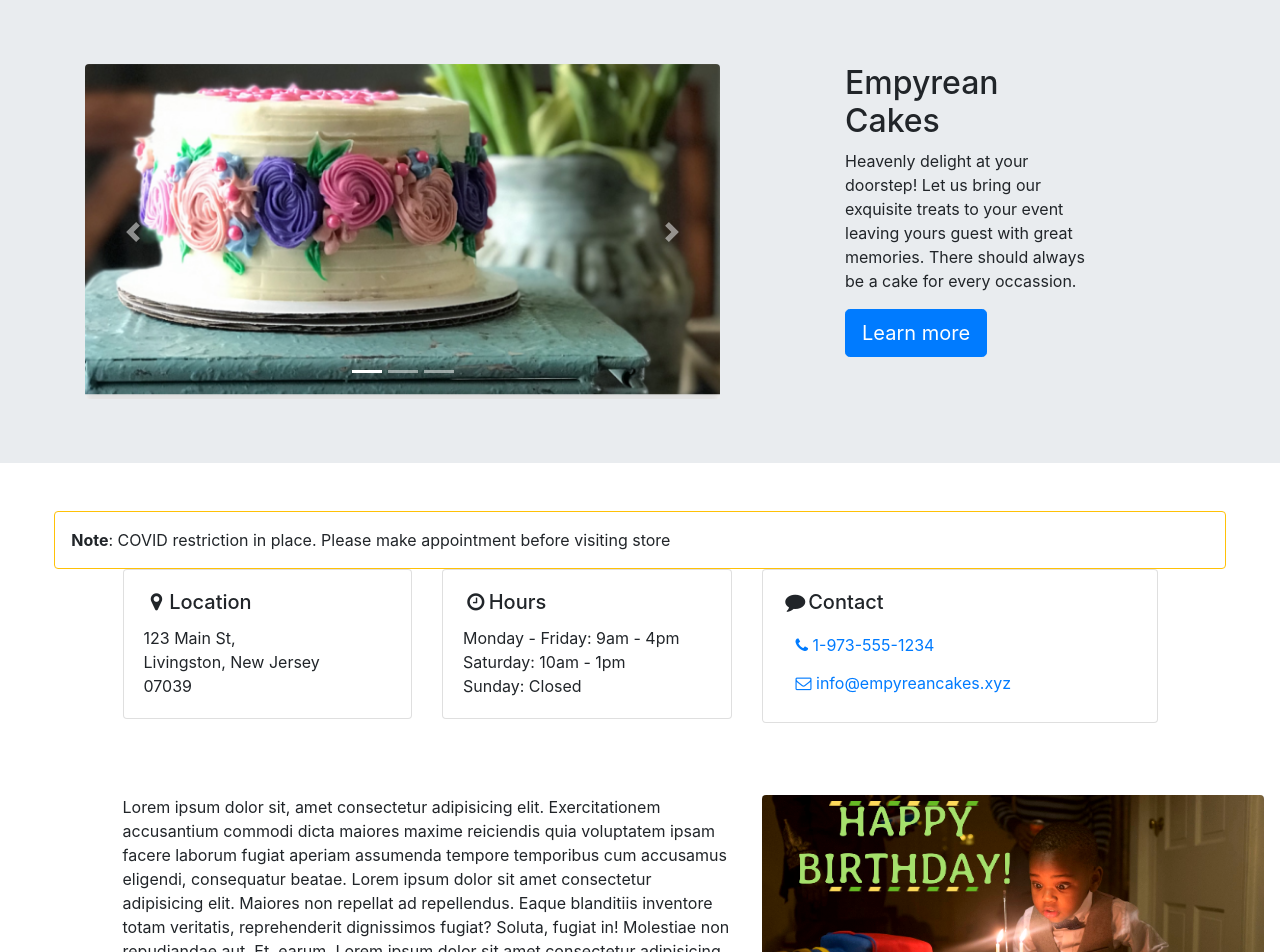
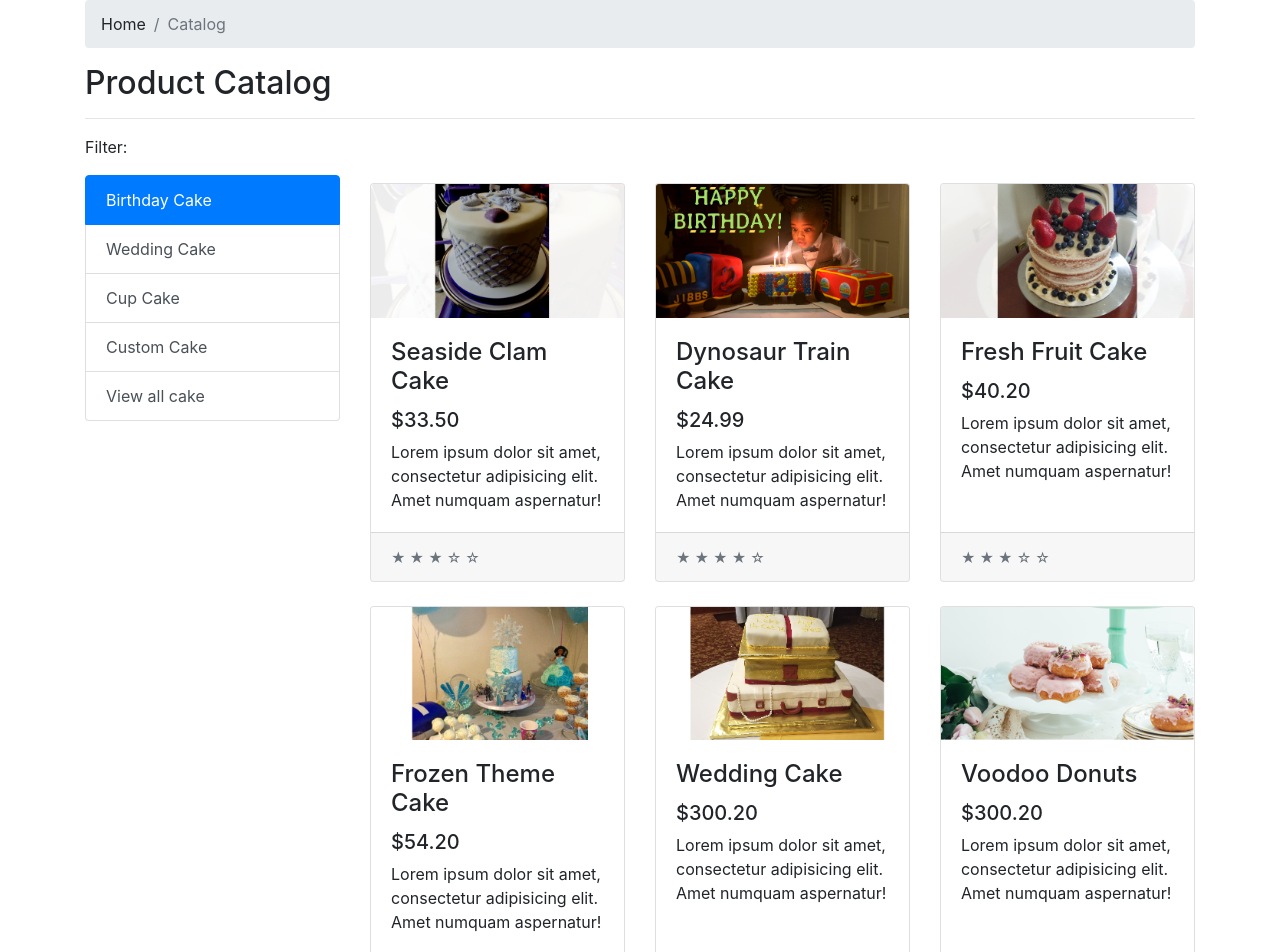
Before and after one commit to hadekoya/empyrean_cake_react, a React (Create React App) app: page /catalog in a window 1280 px wide. Before the commit this address led to /home. Shown: the part 56-1008 px from the top of the page. Built offline with nearby package versions, Linux system fonts and the light colour scheme.

Commit message:
added products and dynamic products info feature

```diff
--- a/package.json
+++ b/package.json
@@ -10,6 +10,7 @@
     "bootstrap-social": "^5.1.1",
     "react": "^17.0.1",
     "react-dom": "^17.0.1",
+    "react-html-parser": "^2.0.2",
     "react-redux": "7.2.0",
     "react-router-dom": "^5.2.0",
     "react-scripts": "4.0.3",
--- a/src/App.css
+++ b/src/App.css
@@ -74,7 +74,7 @@ a:hover {
 }
 
 .cardheight {
-  height: 158px;
+  height: 138px;
 }
 .calendly-inline-widget {
   border-radius: 5px 5px 0px 0px;
--- a/src/components/MainComponent.js
+++ b/src/components/MainComponent.js
@@ -1,7 +1,7 @@
 import React, { Component } from "react";
 import { Container, Navbar, NavbarBrand } from "reactstrap";
-// import Directory from "./DirectoryComponent";
-// import CampsiteInfo from "./CampsiteInfoComponent";
+import ServiceCatalog from "./ServiceCatalogComponent";
+import ProductInfo from "./ProductInfoComponent";
 import Header from "./HeaderComponent";
 import Footer from "./FooterComponent";
 import Home from "./HomepageComponent";
@@ -67,7 +67,17 @@ class Main extends Component {
     //     />
     //   );
     // };
-
+    const ProductWithId = ({ match }) => {
+      return (
+          <ProductInfo
+          product={
+            this.state.cakes.filter(
+              (cake) => cake.id === +match.params.productid
+            )[0]
+          }
+        />
+      );
+    };
     return (
       <div>
         <Header />
@@ -86,12 +96,14 @@ class Main extends Component {
             path="/home"
             render={() => <Home feature={this.state.feature} title="" />}
           />
+          <Route
+            exact
+            path="/catalog"
+            render={() => <ServiceCatalog cakes={this.state.cakes} />}
+          />
+          <Route path="/catalog/:productid" component={ProductWithId} />
 
-         {/*   <Route
-            exact
-            path="/directory"
-            render={() => <Directory campsites={this.props.campsites} />}
-          />
+          {/*
           <Route path="/directory/:campcontactussiteId" component={CampsiteWithId} />
           <Route exact path="/" component={Contact} />
           <Route
--- /dev/null
+++ b/src/components/ProductInfoComponent.js
@@ -0,0 +1,69 @@
+import React, { Component } from "react";
+import {
+  Card,
+  CardImg,
+  CardText,
+  CardBody,
+  Breadcrumb,
+  BreadcrumbItem,Badge
+  // Button,
+  // Modal,
+  // ModalHeader,
+  // ModalBody,
+  // Label,
+} from "reactstrap";
+import { Link } from "react-router-dom";
+
+function RenderProductInfo({ product }) {
+  return (
+    <React.Fragment>
+    <div className="col-md-5 m-1">
+      <Card>
+        <CardImg top src={product.image} alt={product.name} />
+        <CardBody>
+          <CardText><h4>{product.price}</h4></CardText>
+        </CardBody>
+      </Card>
+    </div>
+
+    <div className="col-md-5 m-1">
+        <h4>Description</h4>
+        <p>{product.description}</p>
+             <Badge color="info" pill>{product.category}</Badge>
+    </div>
+
+    </React.Fragment>
+  );
+}
+
+function ProductInfo(props) {
+
+  if (props.product) {
+    return (
+      <div className="container">
+        <div className="row">
+          <div className="col">
+            <Breadcrumb>
+                <BreadcrumbItem>
+                <Link to="/home">Home</Link>
+                </BreadcrumbItem>
+
+              <BreadcrumbItem>
+                <Link to="/catalog">Catalog</Link>
+              </BreadcrumbItem>
+              <BreadcrumbItem active>{props.product.name}</BreadcrumbItem>
+            </Breadcrumb>
+            <h2>{props.product.name}</h2>
+            <hr />
+          </div>
+        </div>
+       <div className="row">
+          <RenderProductInfo product={props.product} />
+          {/* <RenderComments comments={props.comments} /> */}
+        </div>
+      </div>
+    );
+  }
+  return <div />;
+}
+export default ProductInfo;
--- a/src/components/ServiceCatalogComponent.js
+++ b/src/components/ServiceCatalogComponent.js
@@ -0,0 +1,96 @@
+import React, { Component } from "react";
+import {
+  Breadcrumb,
+  BreadcrumbItem,
+} from "reactstrap";
+import ReactHtmlParser from 'react-html-parser';
+import { Link } from "react-router-dom";
+
+function RenderCardItem({ cake }) {
+  return (
+      <React.Fragment>
+
+              <div className="card h-100" category={cake.category}>
+                <a href={`/catalog/${cake.id}`}
+                  ><img className="card-img-top" src={cake.image} alt=""
+                /></a>
+                <div className="card-body">
+                  <h4 className="card-title">
+                    <a href="#">{cake.name}</a>
+                  </h4>
+                  <h5>{cake.price}</h5>
+                  <p className="card-text">
+                    {cake.description}
+                  </p>
+                </div>
+                <div className="card-footer">
+                  <small className="text-muted">{ ReactHtmlParser(starString(cake.ratings))}</small>
+                </div>
+              </div>
+
+    </React.Fragment>
+  );
+}
+function starString(number){
+    let str = "";
+    for (var i=0; i<5;i++){
+        if (i < number)
+        {
+            str+="&#9733; "
+        }
+        else{
+            str+="&#9734; "
+        }
+    }
+    return str;
+}
+
+function ServiceCatalog(props) {
+  const catalog = props.cakes.map((cake) => {
+    return (
+    <div key={cake.id} className="col-lg-4 col-md-6 mb-4">
+        <RenderCardItem cake={cake} />
+      </div>
+    );
+  });
+
+  return (
+    <div className="container">
+      <div className="row">
+            <div className="col">
+            <Breadcrumb>
+                <BreadcrumbItem>
+                <Link to="/home">Home</Link>
+                </BreadcrumbItem>
+                <BreadcrumbItem active>Catalog</BreadcrumbItem>
+            </Breadcrumb>
+            <h2>Product Catalog</h2>
+            <hr />
+            </div>
+      </div>
+      <div className="row">
+        <div className="col-md-3">
+            <p>Filter:</p>
+            <div className="list-group">
+                <li href="#" value="birthday cake" className="list-group-item list-group-item-action active">Birthday Cake</li>
+                <li href="#" value="wedding cake" className="list-group-item list-group-item-action">Wedding Cake</li>
+                <li href="#" value="cup cake" className="list-group-item list-group-item-action">Cup Cake</li>
+                <li href="#" value="custom cake" className="list-group-item list-group-item-action">Custom Cake</li>
+                <li href="#" value="view all" className="list-group-item list-group-item-action">View all cake</li>
+            </div>
+        </div>
+
+        <div class="col-lg-9 mt-5">
+            <div class="row">
+
+                    {catalog}
+
+            </div>
+        </div>
+
+    </div>
+    </div>
+  );
+}
+
+export default ServiceCatalog;
--- a/src/shared/products.js
+++ b/src/shared/products.js
@@ -2,49 +2,109 @@ export const CAKES = [
   {
     id: 0,
     name: "Seaside Clam Cake",
-    price: "$33.20",
+    price: "$33.50",
+    category: "Custom Cake",
+    visible: true,
+    description:
+      "Lorem ipsum dolor sit amet, consectetur adipisicing elit. Amet numquam aspernatur!",
+    image: "/assets/images/clamshell.png",
+    thumbnail: "/assets/images/chrome-river.jpg",
+    ratings: "3",
+  },
+  {
+    id: 1,
+    name: "Dynosaur Train Cake",
+    price: "$24.99",
     category: "Birthday Cake",
     visible: true,
     description:
       "Lorem ipsum dolor sit amet, consectetur adipisicing elit. Amet numquam aspernatur!",
-    image: "/assets/images/chrome-river.jpg",
-    thumbnail: "/assets/images/chrome-river.jpg",
+    image: "/assets/images/jibbs-item.png",
+    thumbnail: "/assets/images/jibbs-item.png",
     ratings: "4",
   },
   {
-    id: 1,
-    name: "Seaside Clam Cake",
-    price: "$33.20",
+    id: 2,
+    name: "Fresh Fruit Cake",
+    price: "$40.20",
     category: "Birthday Cake",
     visible: true,
     description:
       "Lorem ipsum dolor sit amet, consectetur adipisicing elit. Amet numquam aspernatur!",
-    image: "/assets/images/chrome-river.jpg",
+    image: "/assets/images/fruit.png",
     thumbnail: "/assets/images/chrome-river.jpg",
-    ratings: "4",
+    ratings: "3",
   },
   {
-    id: 2,
-    name: "Seaside Clam Cake",
-    price: "$33.20",
+    id: 3,
+    name: "Frozen Theme Cake",
+    price: "$54.20",
     category: "Birthday Cake",
     visible: true,
     description:
       "Lorem ipsum dolor sit amet, consectetur adipisicing elit. Amet numquam aspernatur!",
-    image: "/assets/images/chrome-river.jpg",
+    image: "/assets/images/frozen.png",
     thumbnail: "/assets/images/chrome-river.jpg",
     ratings: "4",
   },
-  {
-    id: 3,
-    name: "Seaside Clam Cake",
-    price: "$33.20",
-    category: "Birthday Cake",
+    {
+    id: 4,
+    name: "Wedding Cake",
+    price: "$300.20",
+    category: "Wedding Cake",
     visible: true,
     description:
       "Lorem ipsum dolor sit amet, consectetur adipisicing elit. Amet numquam aspernatur!",
-    image: "/assets/images/chrome-river.jpg",
+    image: "/assets/images/wedding-cake.png",
+    thumbnail: "/assets/images/chrome-river.jpg",
+    ratings: "5",
+  },
+      {
+    id: 5,
+    name: "Voodoo Donuts",
+    price: "$300.20",
+    category: "Cup Cake",
+    visible: true,
+    description:
+      "Lorem ipsum dolor sit amet, consectetur adipisicing elit. Amet numquam aspernatur!",
+    image: "/assets/images/kelly-item.png",
     thumbnail: "/assets/images/chrome-river.jpg",
     ratings: "4",
   },
+        {
+    id: 7,
+    name: "Cup cakes",
+    price: "$30.10",
+    category: "Cup Cake",
+    visible: true,
+    description:
+      "Lorem ipsum dolor sit amet, consectetur adipisicing elit. Amet numquam aspernatur!",
+    image: "/assets/images/deva-item.png",
+    thumbnail: "/assets/images/chrome-river.jpg",
+    ratings: "3",
+  },
+        {
+    id: 8,
+    name: "Butter Cream Cake",
+    price: "$60.00",
+    category: "Custom Cake",
+    visible: true,
+    description:
+      "Lorem ipsum dolor sit amet, consectetur adipisicing elit. Amet numquam aspernatur!",
+    image: "/assets/images/logan-item.png",
+    thumbnail: "/assets/images/chrome-river.jpg",
+    ratings: "4",
+  },
+          {
+    id: 9,
+    name: "Moustache Cake",
+    price: "$60.00",
+    category: "Custom Cake",
+    visible: true,
+    description:
+      "Lorem ipsum dolor sit amet, consectetur adipisicing elit. Amet numquam aspernatur!",
+    image: "/assets/images/moustache.png",
+    thumbnail: "/assets/images/chrome-river.jpg",
+    ratings: "5",
+  },
 ];
```
Also changed, not shown: src/components/AppointmentComponent.js (+12 -12 lines), 1 other file (tests, documents, lock files or other folders).
